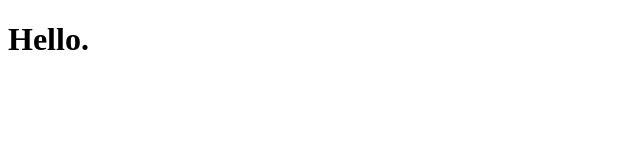
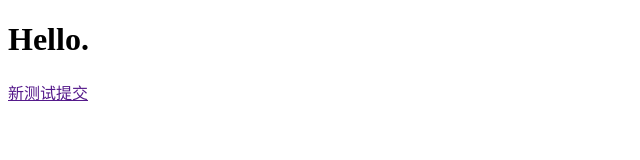
Before and after one commit to no2cat/blog, a plain HTML site: page index.html in a window 1280 px wide. Shown: the whole page, without its empty margins (0-640 px from the left). Drawn offline with Linux system fonts and the light colour scheme.

Commit message:
新测试提交

```diff
--- a/index.html
+++ b/index.html
@@ -8,5 +8,6 @@
 </head>
 <body>
     <h1>Hello.</h1>
+    <a href="">新测试提交</a>
 </body>
 </html>
```
